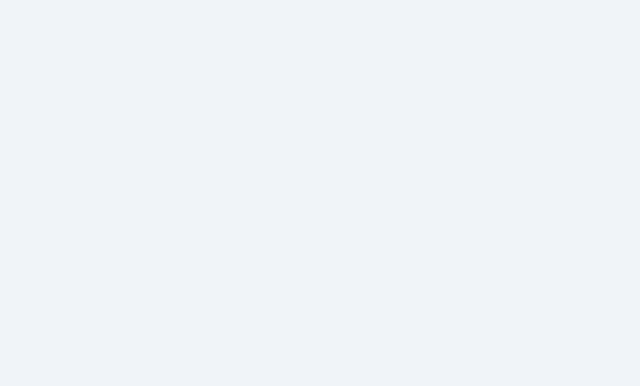
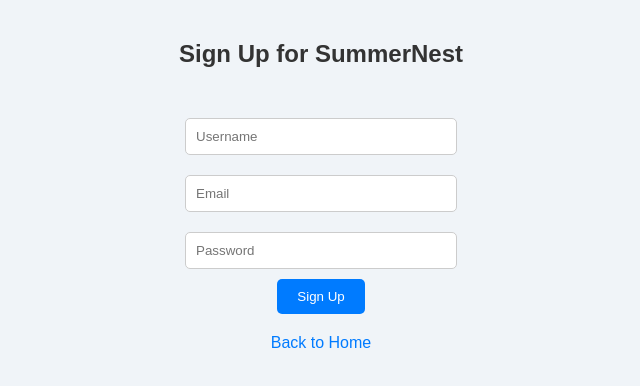
Before and after one commit to jkim695/SummerNest, a React (Create React App) app in the folder summernest/Frontend/: page /signup in a window 1280 px wide. Before the commit this address had no page. Shown: the top 386 px of the page, without its empty margins (319-959 px from the left). Built offline with nearby package versions, Linux system fonts and the light colour scheme.

Commit message:
Added a signup page that is very basic

```diff
--- a/summernest/Frontend/src/App.js
+++ b/summernest/Frontend/src/App.js
@@ -6,6 +6,7 @@
 import BrowseListings from './BrowseListings';
 import ListYourSpace from './ListYourSpace';
 import Login from './Login';
+import Signup from './Signup';
 
 function App() {
     return (
@@ -15,6 +16,7 @@
                 <Route path="/browse-listings" element={<BrowseListings />} />
                 <Route path="/list-your-space" element={<ListYourSpace />} />
                 <Route path="/login" element={<Login />} />
+                <Route path="/signup" element={<Signup />} />
             </Routes>
         </Router>
     );
--- /dev/null
+++ b/summernest/Frontend/src/Signup.css
@@ -0,0 +1,46 @@
+/* Add this to your existing Signup.css */
+.signup-page {
+    display: flex;
+    flex-direction: column;
+    align-items: center;
+    padding: 20px;
+  }
+
+  .signup-form {
+    display: flex;
+    flex-direction: column;
+    align-items: center;
+    margin-top: 20px;
+  }
+
+  .signup-form input {
+    margin: 10px 0;
+    padding: 10px;
+    width: 250px;
+    border: 1px solid #ccc;
+    border-radius: 5px;
+  }
+
+  .signup-form button {
+    padding: 10px 20px;
+    background-color: #007bff;
+    color: white;
+    border: none;
+    border-radius: 5px;
+    cursor: pointer;
+  }
+
+  .signup-form button:hover {
+    background-color: #0056b3;
+  }
+
+  .back-button {
+    text-decoration: none;
+    color: #007bff;
+    margin-top: 20px;
+    font-size: 16px;
+  }
+
+  .back-button:hover {
+    text-decoration: underline;
+  }
--- /dev/null
+++ b/summernest/Frontend/src/Signup.js
@@ -0,0 +1,48 @@
+import React, { useState } from 'react';
+import { Link } from 'react-router-dom'; // Use Link for navigation
+import './Signup.css'; // Assuming you have this CSS file for styling
+
+const Signup = () => {
+  const [username, setUsername] = useState('');
+  const [email, setEmail] = useState('');
+  const [password, setPassword] = useState('');
+
+  const handleSignup = (e) => {
+    e.preventDefault();
+    console.log('Signing up with:', username, email);
+    // Implement your signup logic here
+  };
+
+  return (
+    <div className="signup-page">
+      <h2>Sign Up for SummerNest</h2>
+      <form onSubmit={handleSignup} className="signup-form">
+        <input
+          type="text"
+          placeholder="Username"
+          value={username}
+          onChange={(e) => setUsername(e.target.value)}
+          required
+        />
+        <input
+          type="email"
+          placeholder="Email"
+          value={email}
+          onChange={(e) => setEmail(e.target.value)}
+          required
+        />
+        <input
+          type="password"
+          placeholder="Password"
+          value={password}
+          onChange={(e) => setPassword(e.target.value)}
+          required
+        />
+        <button type="submit">Sign Up</button>
+      </form>
+      <Link to="/" className="back-button">Back to Home</Link> {/* Back button */}
+    </div>
+  );
+};
+
+export default Signup;
```
Also changed, not shown: 1 other file (tests, documents, lock files or other folders).
